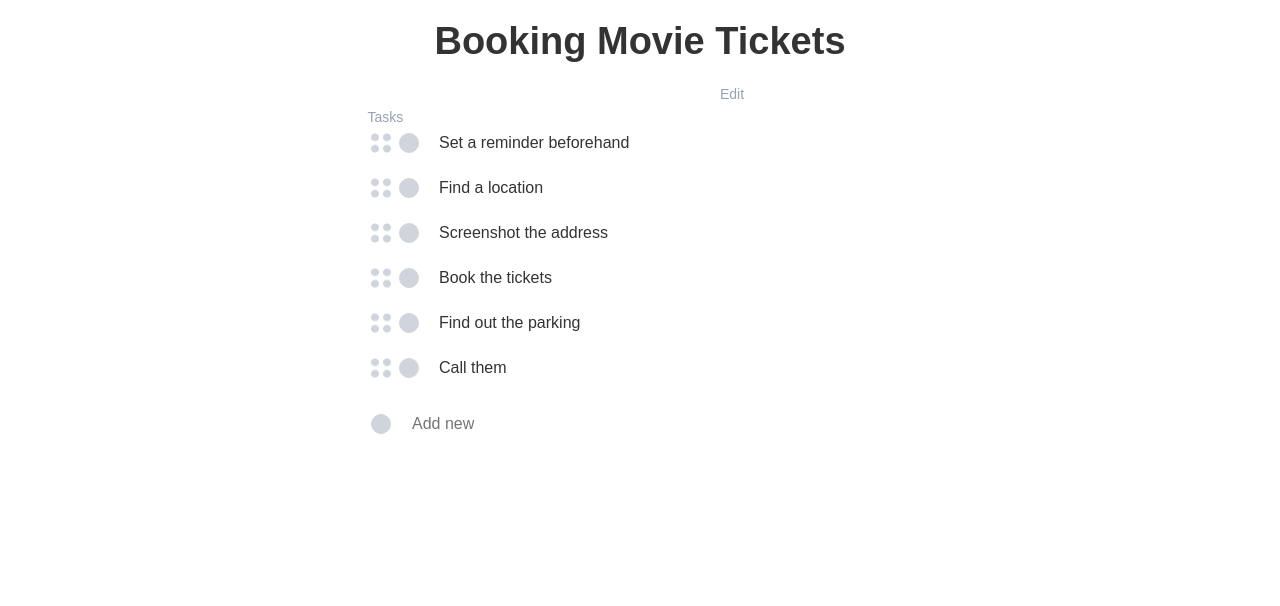
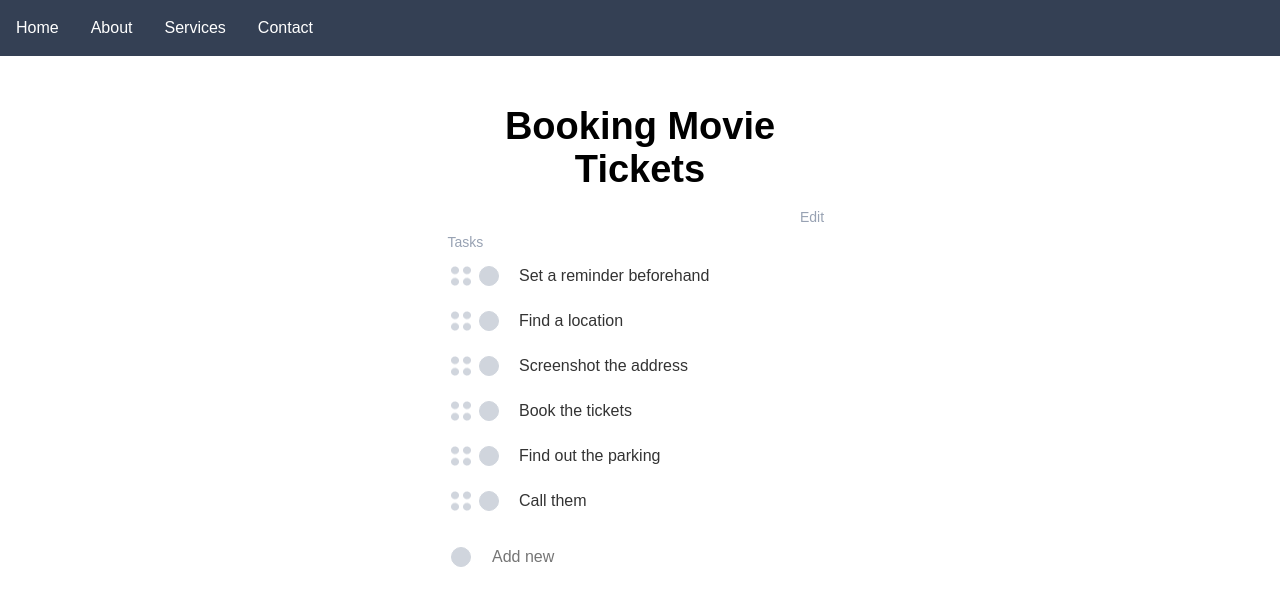
Before and after one commit to alanrochagomes/app-todolist, a React (Create React App) app: page / in a window 1280 px wide. Shown: the top 606 px of the page. Built offline with nearby package versions, Linux system fonts and the light colour scheme.

Commit message:
`Header` e `Footer` adicionados

```diff
--- a/src/App.js
+++ b/src/App.js
@@ -1,11 +1,15 @@
 import React from "react";
 import "./App.css";
 import TodoList from "./TodoList";
+import Header from "./Header";
+import Footer from "./Footer";
 
 function App() {
   return (
     <div className="App">
       <TodoList /> {/* Componente principal da sua aplicação */}
+      <Header />
+      <Footer />
     </div>
   );
 }
--- /dev/null
+++ b/src/Footer.css
@@ -0,0 +1,23 @@
+/* Estilos para o Footer */
+.footer {
+    background-color: #333;
+    color: #fff;
+    text-align: center;
+    padding: 10px 0;
+    position: fixed;
+    bottom: -60px; /* Inicialmente fora da tela */
+    width: 100%;
+    transition: bottom 0.3s ease-out, opacity 0.3s ease-out;
+    opacity: 0;
+  }
+
+  .footer-content {
+    opacity: 1;
+    transition: opacity 0.3s ease-out;
+  }
+
+  /* Classe para mostrar o Footer */
+  .footer.show {
+    bottom: 0;
+    opacity: 1;
+  }
--- /dev/null
+++ b/src/Footer.js
@@ -0,0 +1,38 @@
+// Footer.js
+
+import React, { useEffect, useState } from 'react';
+import './Footer.css'; // Importe o arquivo de estilos CSS do footer
+
+const Footer = () => {
+  const [isVisible, setIsVisible] = useState(true); // Inicializa como visível
+  const [lastScrollTop, setLastScrollTop] = useState(0);
+
+  useEffect(() => {
+    const handleScroll = () => {
+      const currentScrollTop = window.pageYOffset || document.documentElement.scrollTop;
+
+      if (currentScrollTop > lastScrollTop) {
+        // Scroll para baixo
+        setIsVisible(true);
+      } else {
+        // Scroll para cima
+        setIsVisible(false);
+      }
+
+      setLastScrollTop(currentScrollTop <= 0 ? 0 : currentScrollTop);
+    };
+
+    window.addEventListener('scroll', handleScroll);
+    return () => window.removeEventListener('scroll', handleScroll);
+  }, [lastScrollTop]);
+
+  return (
+    <footer className={`footer ${isVisible ? 'show' : ''}`}>
+      <div className="footer-content">
+        <p>© {new Date().getFullYear()} Seu Nome ou Empresa. Todos os direitos reservados.</p>
+      </div>
+    </footer>
+  );
+}
+
+export default Footer;
--- /dev/null
+++ b/src/Header.css
@@ -0,0 +1,35 @@
+/* Estilos para o Header */
+header {
+    background-color: #344054;
+    color: white;
+    padding: 5px 0;
+    position: fixed;
+    width: 100%;
+    top: 0;
+    left: 0;
+    z-index: 1000; /* Garante que o header esteja acima de outros elementos */
+  }
+
+  /* Estilos para a navegação */
+  nav ul {
+    list-style-type: none;
+    margin: 0;
+    padding: 0;
+    overflow: hidden;
+  }
+
+  nav ul li {
+    float: left;
+  }
+
+  nav ul li a {
+    display: block;
+    color: white;
+    text-align: center;
+    padding: 14px 16px;
+    text-decoration: none;
+  }
+
+  nav ul li a:hover {
+    color: #FEC84B;
+  }
--- /dev/null
+++ b/src/Header.js
@@ -0,0 +1,21 @@
+// Header.js
+
+import React from 'react';
+import "./Header.css"
+
+const Header = () => {
+  return (
+    <header>
+      <nav>
+        <ul>
+          <li><a href="#">Home</a></li>
+          <li><a href="#">About</a></li>
+          <li><a href="#">Services</a></li>
+          <li><a href="#">Contact</a></li>
+        </ul>
+      </nav>
+    </header>
+  );
+}
+
+export default Header;
--- a/src/TodoList.css
+++ b/src/TodoList.css
@@ -1,12 +1,14 @@
 .todo-container {
   max-width: 600px;
   margin: 0 auto;
-  padding: 20px;
+  padding: 100px;
 }
 
 .todo-header {
   text-align: center;
   position: relative;
+  background-color: white;
+  color: black;
 }
 
 .todo-title {
```
